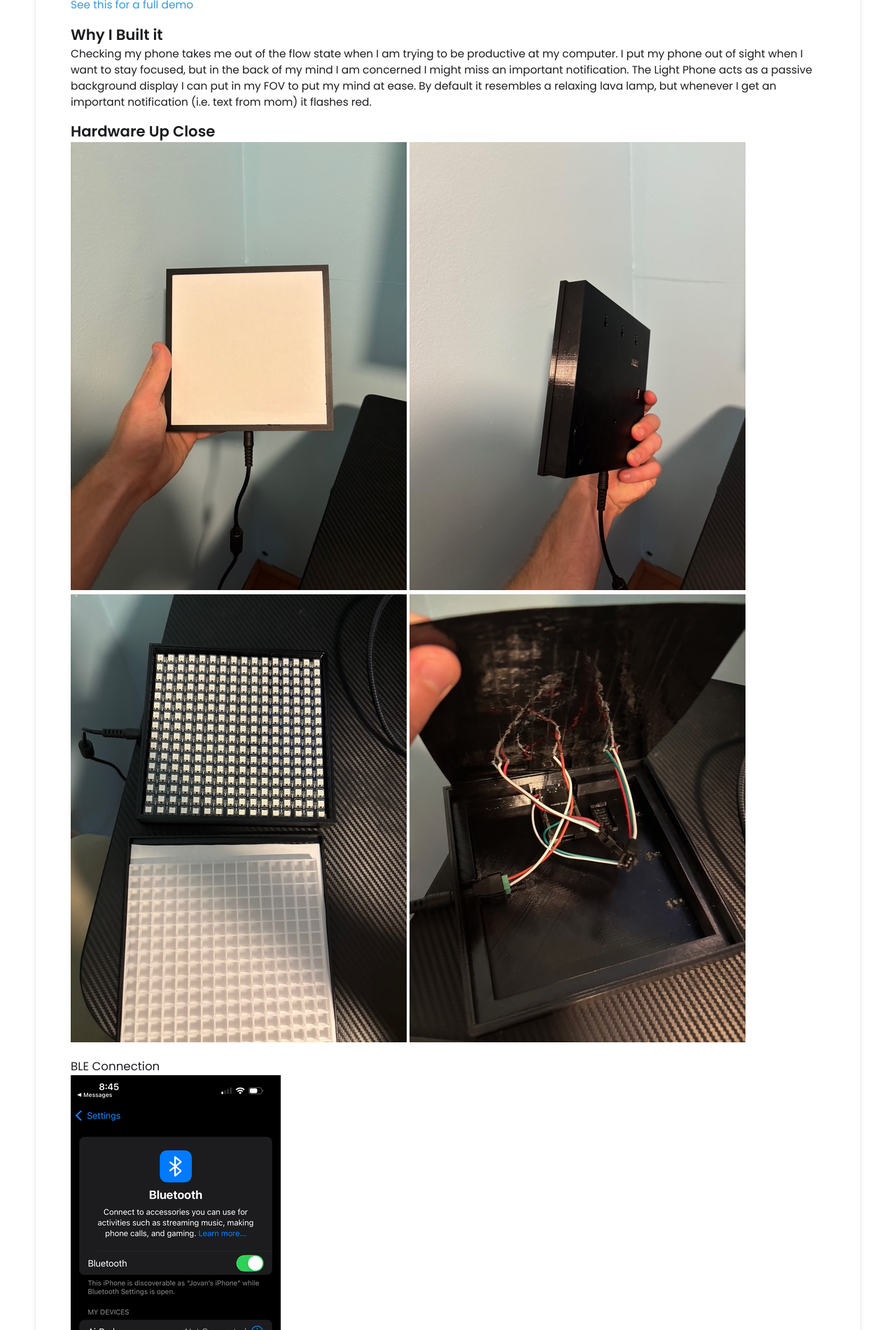
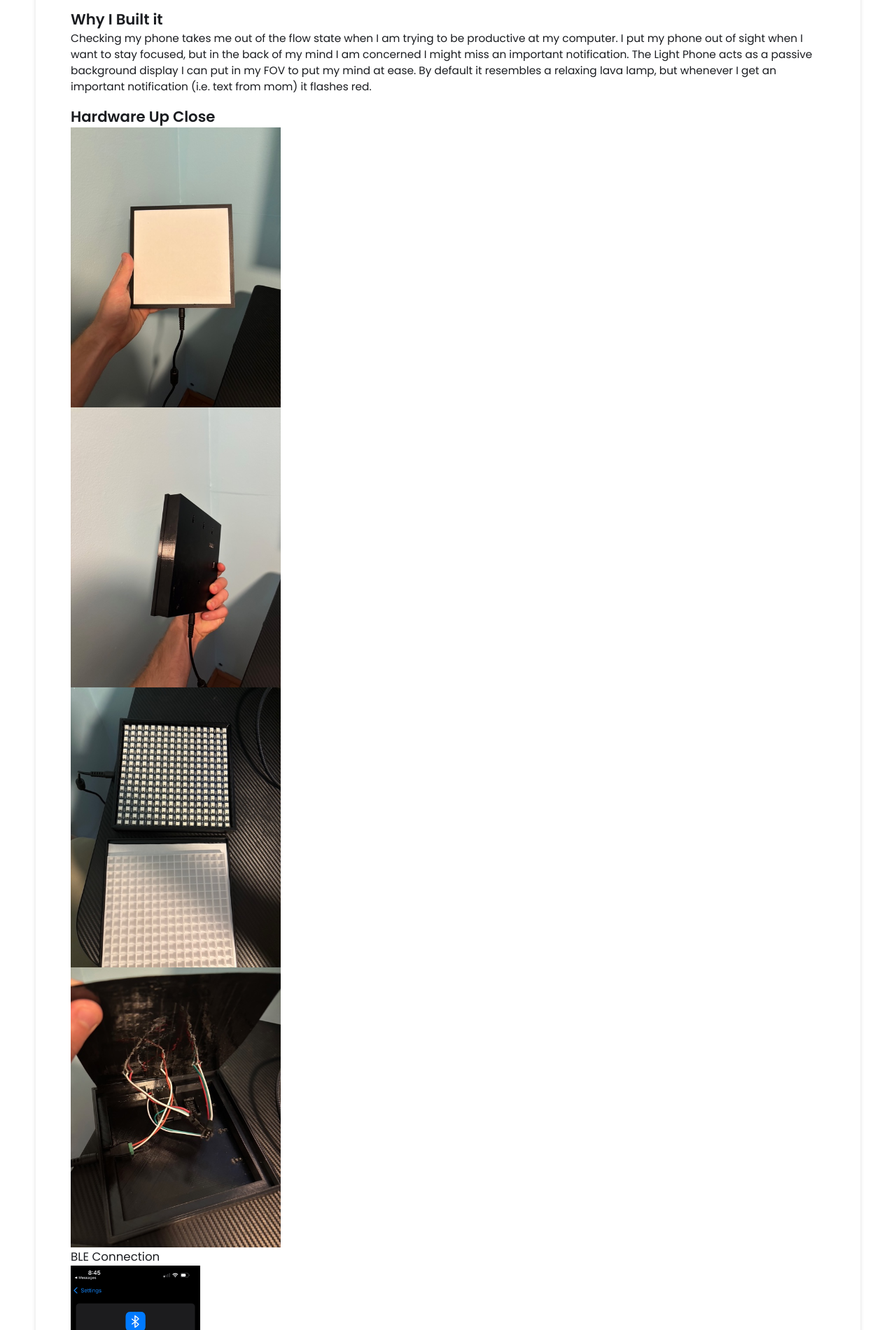
Before and after one commit to jovankoledin/jovankoledin.github.io, a Jekyll site: the page built from _projects/light_phone/index.md, in a window 1280 px wide. Shown: the part 1532-3432 px from the top of the page at 70% size. Built offline with Jekyll 4.4.1, drawn with Linux system fonts in a browser that asks for light colours.

Commit message:
Update index.md

```diff
--- a/_projects/light_phone/index.md
+++ b/_projects/light_phone/index.md
@@ -16,7 +16,7 @@
 {% include image-gallery.html images="default_vid.gif" height="400" %}
 
 #### Important Notification State
-![Alt text](./notification_vid.gif)
+{% include image-gallery.html images="notification_vid.gif" height="400" %}
 
 [See this for a full demo](https://github.com/jovankoledin/light_phone/blob/main/visuals/demo_higher_res.MP4)
 
@@ -27,12 +27,12 @@
 By default it resembles a relaxing lava lamp, but whenever I get an important notification (i.e. text from mom) it flashes red.
 
 ## Hardware Up Close
-![Alt text](./front.jpg)
-![Alt text](./side.jpg)
-![Alt text](./leds.jpg)
-![Alt text](./inside.jpg)
+{% include image-gallery.html images="front.jpg" height="400" %}
+{% include image-gallery.html images="side.jpg" height="400" %}
+{% include image-gallery.html images="leds.jpg" height="400" %}
+{% include image-gallery.html images="inside.jpg" height="400" %}
 ### BLE Connection
-![Alt text](./ble_bigger.png)
+{% include image-gallery.html images="ble_bigger.png" height="400" %}
 
 ## How it Works
 Inside is just an ESP32 hooked up to a 16x16 led display.
```
